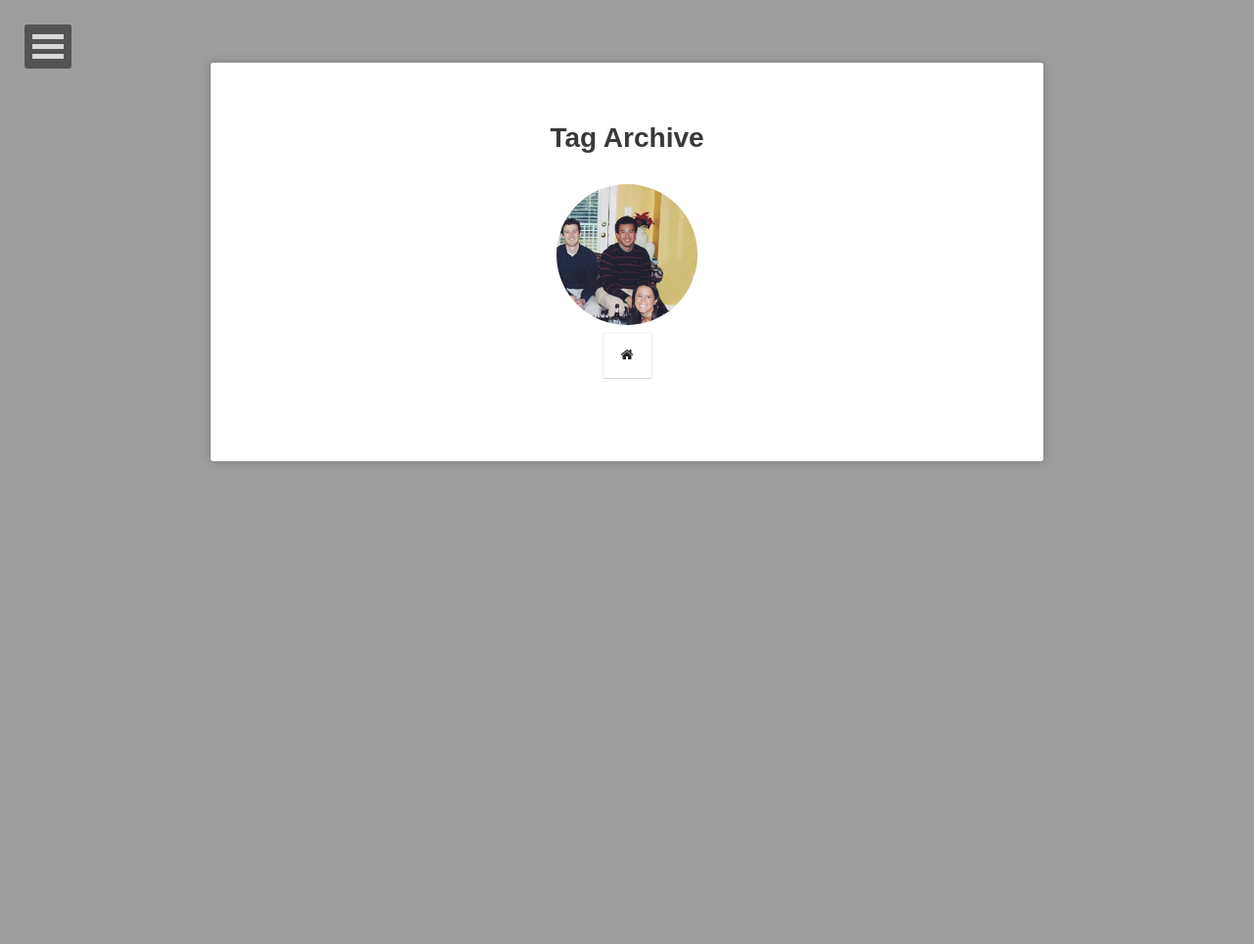
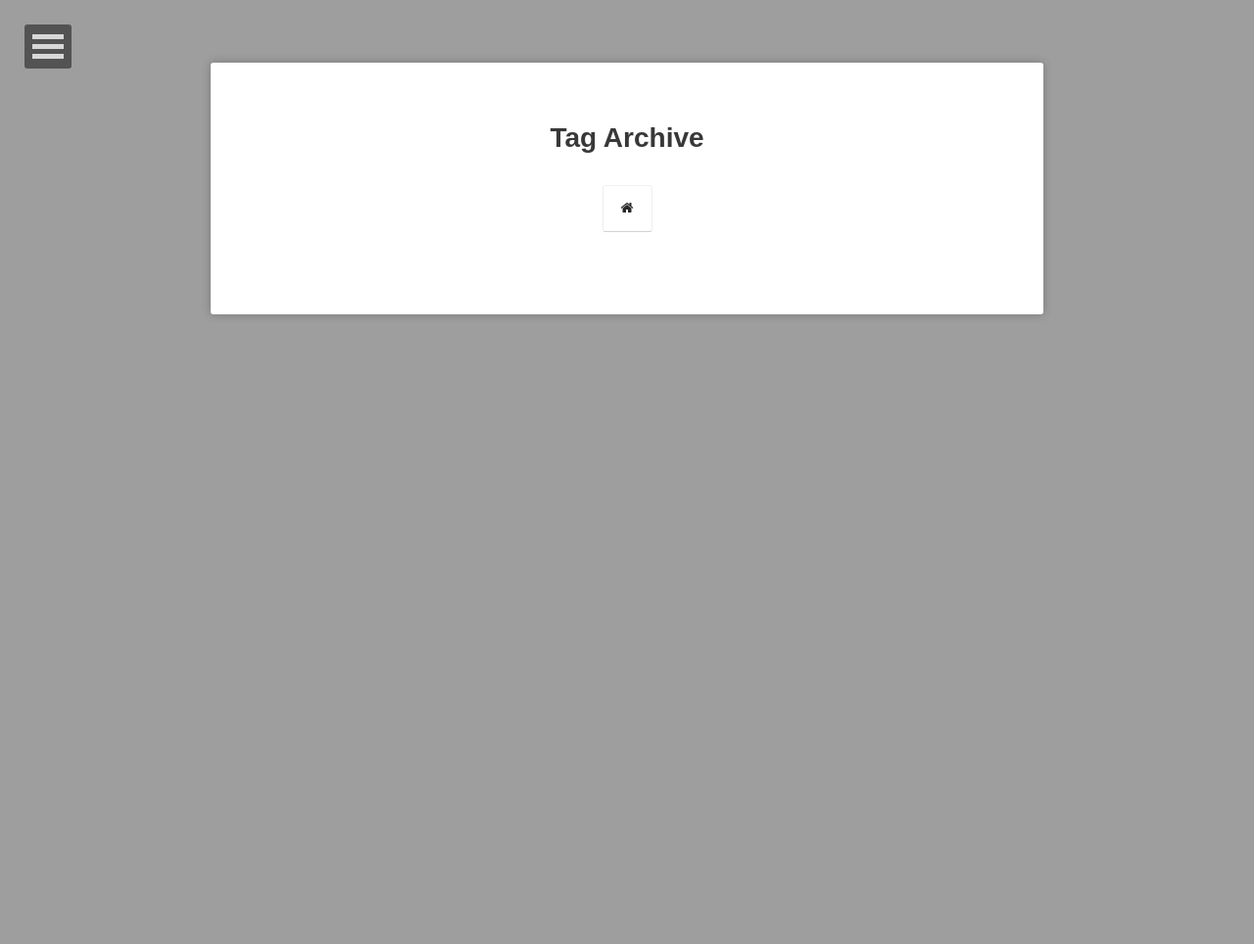
Before and after one commit to rjdean123/rjdean123.github.io, a Jekyll site: the page built from tags/index.html, in a window 1280 px wide. Shown: the whole page at 98% size. Built offline with Jekyll 4.4.1, drawn with Linux system fonts in a browser that asks for light colours; some web fonts are replaced.

Commit message:
removed pic on about

```diff
--- a/_layouts/page.html
+++ b/_layouts/page.html
@@ -17,7 +17,6 @@ layout: compress
             <div class="content">
                 <div class="post-title {% if page.feature %} feature {% endif %}">
                     <h1>{{ page.title }}</h1>
-                    <img src="../assets/img/logo.png" class="img-circle zoombtn animated rotateIn">
                     <a class="btn zoombtn" href="{{site.url}}">
                         <i class="fa fa-home"></i>
                     </a>
```
